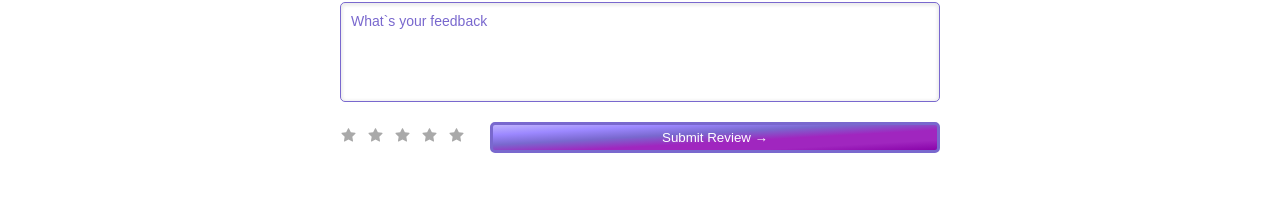
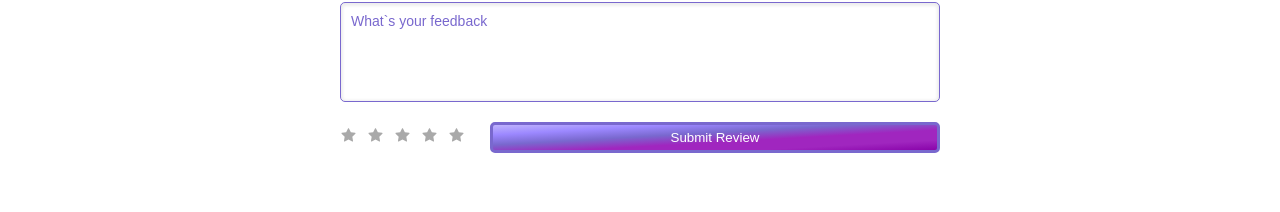
Before and after one commit to esteemayo/react-ratings, a React (Create React App) app: page / in a window 1280 px wide. Shown: the part 192-404 px from the top of the page. Built offline with nearby package versions, Linux system fonts and the light colour scheme.

Commit message:
added icon

```diff
--- a/src/components/AddReview.jsx
+++ b/src/components/AddReview.jsx
@@ -1,3 +1,4 @@
+import { FaArrowRight } from 'react-icons/fa';
 import { useEffect, useRef, useState } from 'react';
 
 import Star from './Star';
@@ -74,7 +75,8 @@ const AddReview = () => {
         </div>
         <div className='btn-wrapper'>
           <Button
-            text='Submit review →'
+            text='Submit review'
+            icon={<FaArrowRight />}
             onClick={handleSubmit}
             disabled={review === '' ?? false}
           />
```
